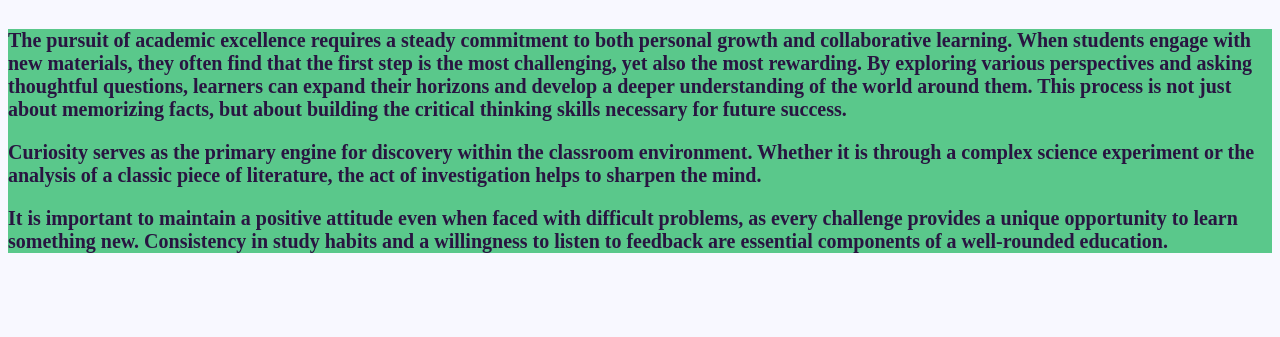
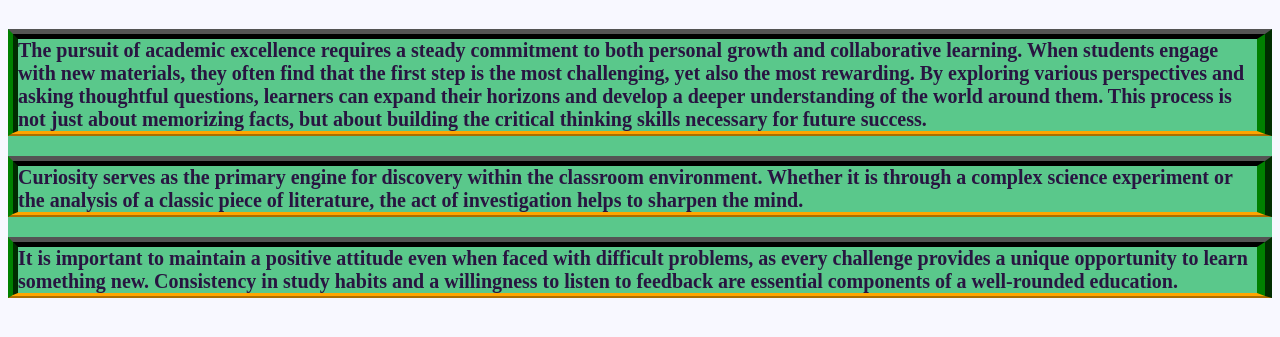
Before and after one commit to Chizzy-code123/practicing-css-chizzy, a plain HTML site: page backgrounds-and-text.html in a window 1280 px wide. Shown: the part 149-486 px from the top of the page. Drawn offline with Linux system fonts and the light colour scheme.

Commit message:
april 26

```diff
--- a/backgrounds-and-text.html
+++ b/backgrounds-and-text.html
@@ -43,6 +43,10 @@
       p {
         color: #291541;
         font-size: 20px;
+
+        border-width: 10px 15px 5px 10px;
+        border-color: black green orange;
+        border-style: ridge;
       }
       section {
         background-color: #5ac88b;
```
